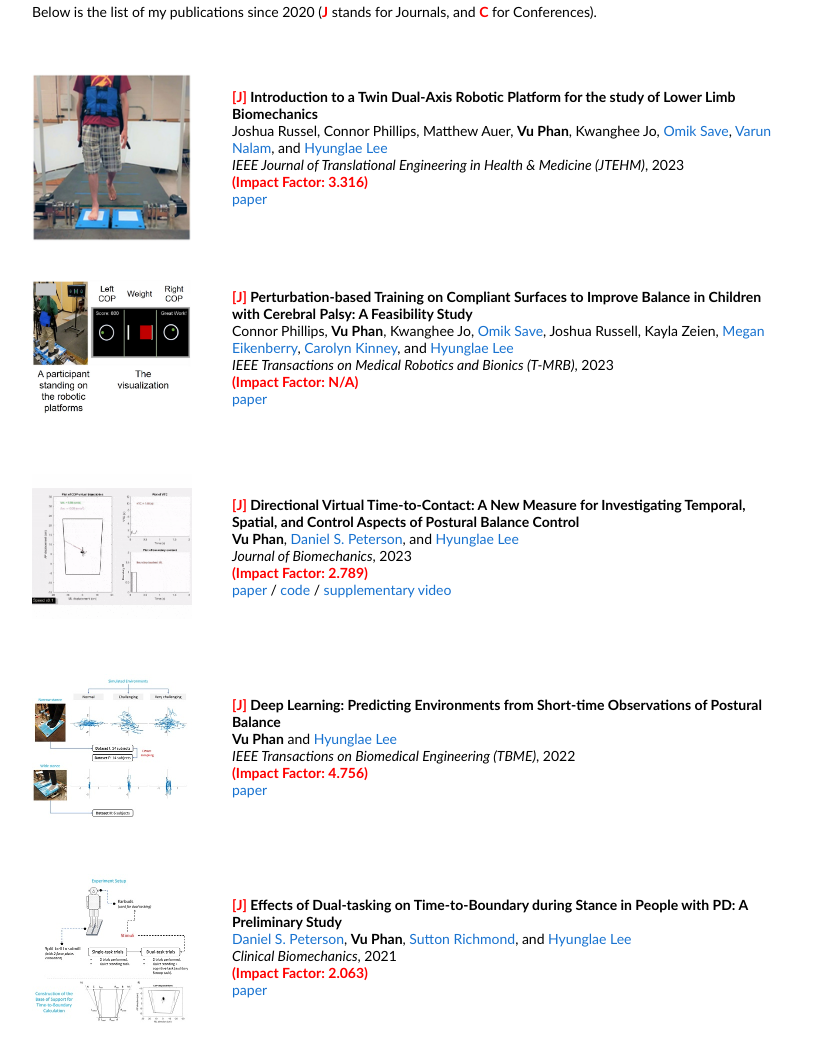
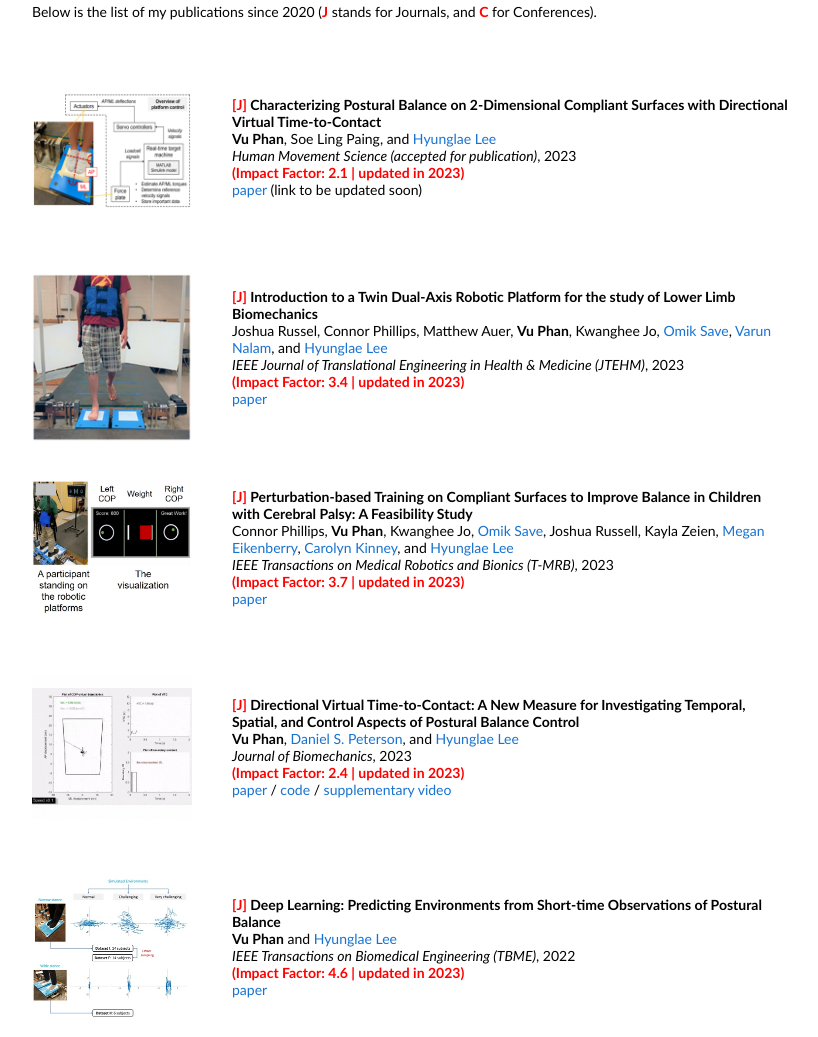
Before and after one commit to vuu-phan/vuu-phan.github.io, a plain HTML site: page index.html in a window 1280 px wide. Shown: the part 676-1713 px from the top of the page, without its empty margins (228-1046 px from the left). Drawn offline with Linux system fonts and the light colour scheme.

Commit message:
Add HMS paper (accepted for publication)

```diff
--- a/index.html
+++ b/index.html
@@ -69,6 +69,30 @@
           <tr>
             <td style="padding:20px;width:25%;vertical-align:middle">
               <div class="one">
+                <img src='images/papers/2023_hms_2d_compliance.png' width="160">
+              </div>
+            </td>
+            <td style="padding:20px;width:75%;vertical-align:middle">
+              <papertitle> <strong style="color:red">[J]</strong> Characterizing Postural Balance on 2-Dimensional Compliant Surfaces with Directional Virtual Time-to-Contact</papertitle>
+              <br>
+              <strong>Vu Phan</strong>, Soe Ling Paing, and
+              <a href="https://isearch.asu.edu/profile/2700375" target="_blank">Hyunglae Lee</a>
+              <br>
+              <em>Human Movement Science (accepted for publication)</em>, 2023
+              <br>
+              <strong style="color:red">(Impact Factor: 2.1 | updated in 2023)</strong>
+              <br>
+              <a href="" target="_blank">paper</a> (link to be updated soon)
+
+              <p></p>
+              <!-- <p>NeRF works better than RGB-D cameras or multi-view stereo when learning object descriptors.</p> -->
+
+            </td>
+          </tr>
+
+          <tr>
+            <td style="padding:20px;width:25%;vertical-align:middle">
+              <div class="one">
                 <img src='images/papers/2023_jtehm_twin_platform.jpg' width="160">
               </div>
             </td>
@@ -82,7 +106,7 @@
               <br>
               <em>IEEE Journal of Translational Engineering in Health & Medicine (JTEHM)</em>, 2023
               <br>
-              <strong style="color:red">(Impact Factor: 3.316)</strong>
+              <strong style="color:red">(Impact Factor: 3.4 | updated in 2023)</strong>
               <br>
               <a href="https://ieeexplore.ieee.org/document/10110968" target="_blank">paper</a>
 
@@ -107,7 +131,7 @@
               <br>
               <em>IEEE Transactions on Medical Robotics and Bionics (T-MRB)</em>, 2023
               <br>
-              <strong style="color:red">(Impact Factor: N/A)</strong>
+              <strong style="color:red">(Impact Factor: 3.7 | updated in 2023)</strong>
               <br>
               <a href="https://ieeexplore.ieee.org/document/10100739" target="_blank">paper</a>
 
@@ -132,7 +156,7 @@
               <br>
               <em>Journal of Biomechanics</em>, 2023
               <br>
-              <strong style="color:red">(Impact Factor: 2.789)</strong>
+              <strong style="color:red">(Impact Factor: 2.4 | updated in 2023)</strong>
               <br>
               <a href="https://www.sciencedirect.com/science/article/pii/S0021929022004699" target="_blank">paper</a> / <a href="https://github.com/vuu-phan/Directional_VTC" target="_blank">code</a> / <a href="https://ars.els-cdn.com/content/image/1-s2.0-S0021929022004699-mmc1.mp4" target="_blank">supplementary video</a>
 
@@ -176,7 +200,7 @@
               <br>
               <em>IEEE Transactions on Biomedical Engineering (TBME)</em>, 2022
               <br>
-              <strong style="color:red">(Impact Factor: 4.756)</strong>
+              <strong style="color:red">(Impact Factor: 4.6 | updated in 2023)</strong>
               <br>
 							<a href="https://ieeexplore.ieee.org/document/9764379" target="_blank">paper</a>
 
@@ -201,7 +225,7 @@
               <br>
               <em>Clinical Biomechanics</em>, 2021
               <br>
-              <strong style="color:red">(Impact Factor: 2.063)</strong>
+              <strong style="color:red">(Impact Factor: 1.8 | updated in 2023)</strong>
               <br>
               <a href="https://www.sciencedirect.com/science/article/pii/S0268003321001509" target="_blank">paper</a>
 
@@ -380,7 +404,7 @@
               <p style="text-align:right;font-size:small;">
                 Thanks <a href="http://jonbarron.info">Jon Barron</a> for this template.
                 <br>
-                <span class="highlight">Last updated on July 22, 2023</span>.
+                <span class="highlight">Last updated on July 25, 2023</span>.
               </p>
             </td>
           </tr>
```
Also changed, not shown: images/papers/2023_hms_2d_compliance.png (added).
